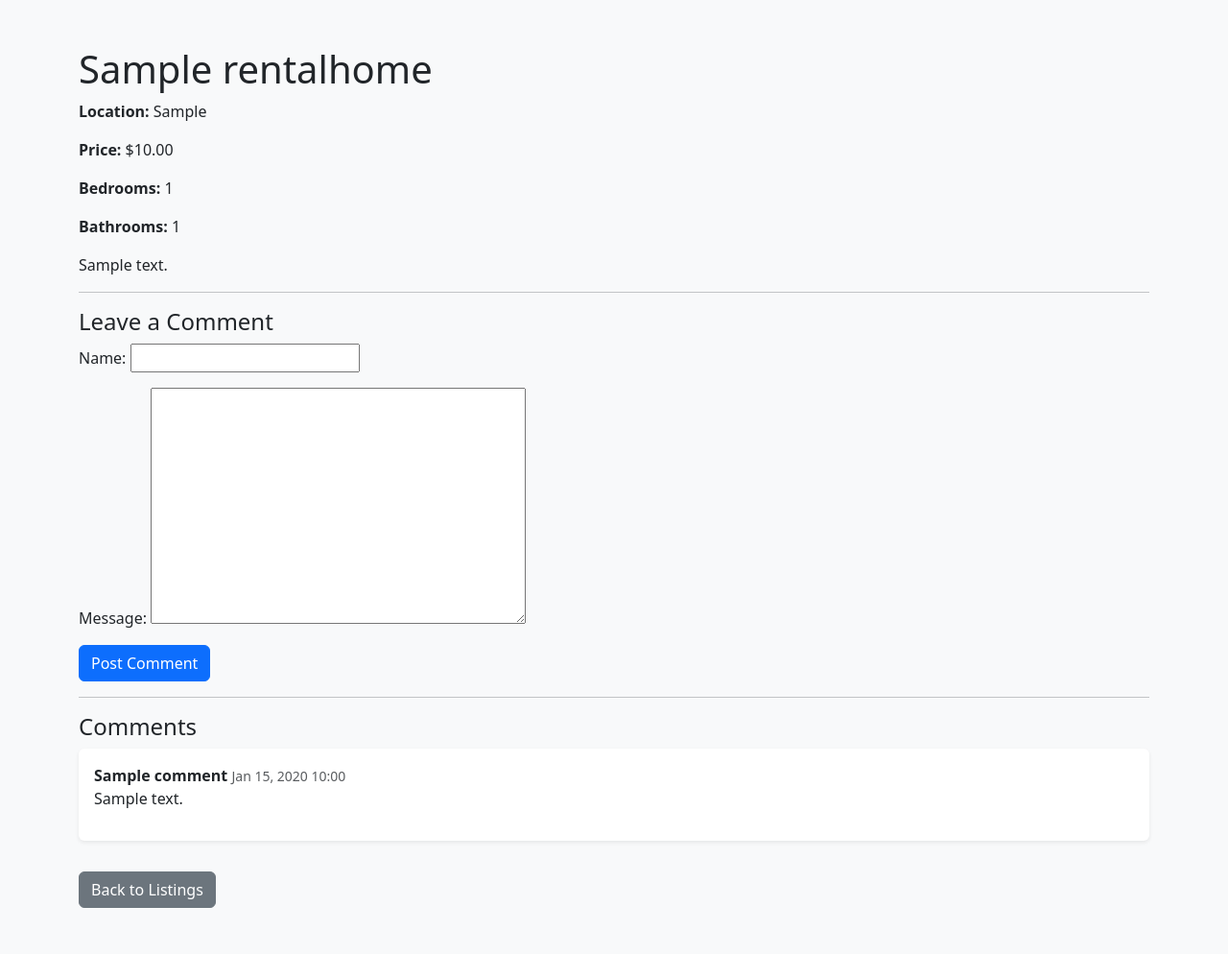
After one commit to Crazymaniac781/Rentalapp, a Django app: template rentalapp/templates/rentalapp/rental_detail.html in a window 1280 px wide. The commit adds this page. Shown: the whole page at 96% size. Run offline with Django 5.2, Linux system fonts and the light colour scheme; the template is opened without the code that fills it: values that come from a table or form of the project are taken from there, others are empty; tables that the repository leaves empty hold one stand-in row (values such as "Sample post").

Commit message:
Added a way for users to see comments from home page and search listings

```diff
--- a/djangoproject/settings.py
+++ b/djangoproject/settings.py
@@ -31,6 +31,8 @@ ALLOWED_HOSTS = ['*']
 # Application definition
 
 INSTALLED_APPS = [
+    'admin_interface',
+    'colorfield',
     'django.contrib.admin',
     'django.contrib.auth',
     'django.contrib.contenttypes',
--- a/rentalapp/forms.py
+++ b/rentalapp/forms.py
@@ -5,3 +5,10 @@ class RentalHomeForm(forms.ModelForm):
     class Meta:
         model = RentalHome
         fields = ['title', 'description', 'price', 'location', 'bedrooms', 'bathrooms', 'available']
+
+from .models import Comment
+
+class CommentForm(forms.ModelForm):
+    class Meta:
+        model = Comment
+        fields = ['name', 'message']
--- a/rentalapp/models.py
+++ b/rentalapp/models.py
@@ -11,3 +11,12 @@ class RentalHome(models.Model):
 
     def __str__(self):
         return f"{self.title} - {self.location}"
+
+class Comment(models.Model):
+    rental = models.ForeignKey(RentalHome, on_delete=models.CASCADE, related_name='comments')
+    name = models.CharField(max_length=50)
+    message = models.TextField()
+    timestamp = models.DateTimeField(auto_now_add=True)
+
+    def __str__(self):
+        return f"Comment by {self.name} on {self.rental.title}"
--- /dev/null
+++ b/rentalapp/templates/rentalapp/rental_detail.html
@@ -0,0 +1,41 @@
+<!DOCTYPE html>
+<html lang="en">
+<head>
+    <meta charset="UTF-8">
+    <title>{{ rental.title }}</title>
+    <link href="https://cdn.jsdelivr.net/npm/bootstrap@5.3.2/dist/css/bootstrap.min.css" rel="stylesheet">
+</head>
+<body class="bg-light">
+<div class="container py-5">
+    <h1>{{ rental.title }}</h1>
+    <p><strong>Location:</strong> {{ rental.location }}</p>
+    <p><strong>Price:</strong> ${{ rental.price }}</p>
+    <p><strong>Bedrooms:</strong> {{ rental.bedrooms }}</p>
+    <p><strong>Bathrooms:</strong> {{ rental.bathrooms }}</p>
+    <p>{{ rental.description }}</p>
+
+    <hr>
+    <h4>Leave a Comment</h4>
+    <form method="post">
+        {% csrf_token %}
+        {{ form.as_p }}
+        <button type="submit" class="btn btn-primary">Post Comment</button>
+    </form>
+
+    <hr>
+    <h4>Comments</h4>
+    {% for comment in comments %}
+        <div class="mb-3 p-3 bg-white shadow-sm rounded">
+            <strong>{{ comment.name }}</strong>
+            <small class="text-muted">{{ comment.timestamp|date:"M d, Y H:i" }}</small>
+            <p>{{ comment.message }}</p>
+        </div>
+    {% empty %}
+        <p>No comments yet.</p>
+    {% endfor %}
+
+    <a href="/" class="btn btn-secondary mt-3">Back to Listings</a>
+</div>
+<script src="https://cdn.jsdelivr.net/npm/bootstrap@5.3.2/dist/js/bootstrap.bundle.min.js"></script>
+</body>
+</html>
--- a/rentalapp/urls.py
+++ b/rentalapp/urls.py
@@ -4,4 +4,5 @@ from . import views
 urlpatterns = [
     path('', views.home_list, name='home_list'),
     path('add/', views.add_rental, name='add_rental'),
+    path('rental/<int:pk>/', views.rental_detail, name='rental_detail'),
 ]
```
Also changed, not shown: rentalapp/admin.py (+12 -2 lines), rentalapp/templates/rentalapp/home_list.html (+21 -1 lines), rentalapp/views.py (+40 -3 lines), rentalapp/migrations/0002_comment.py (added).
